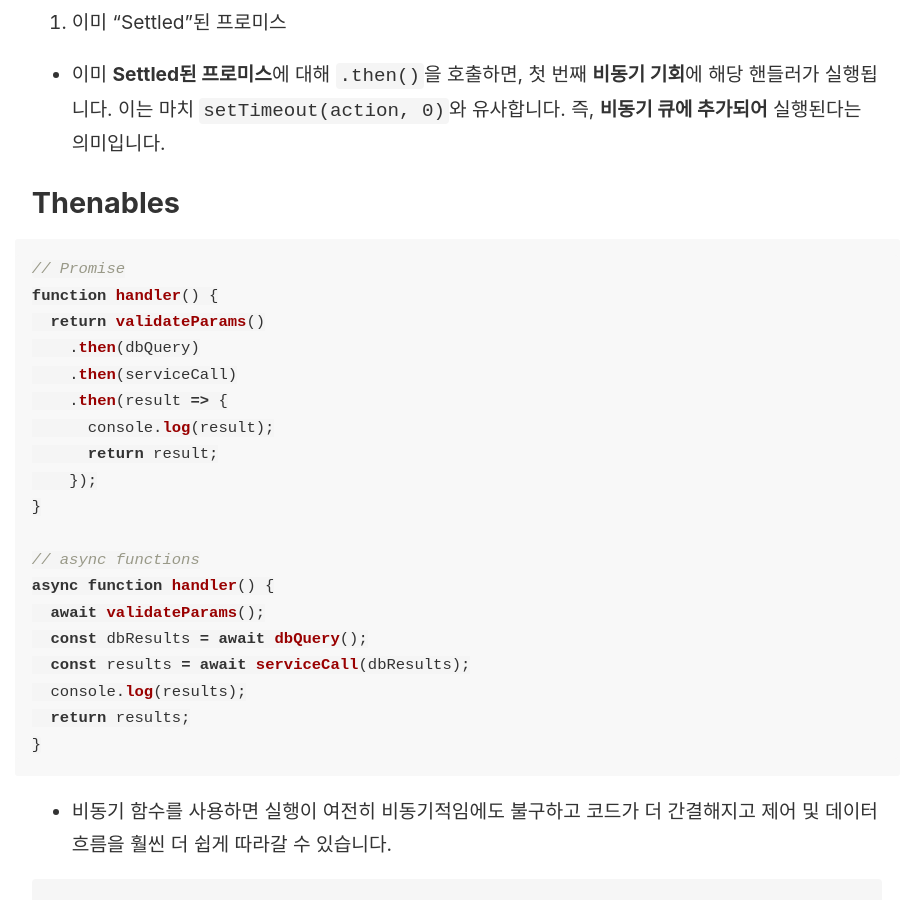
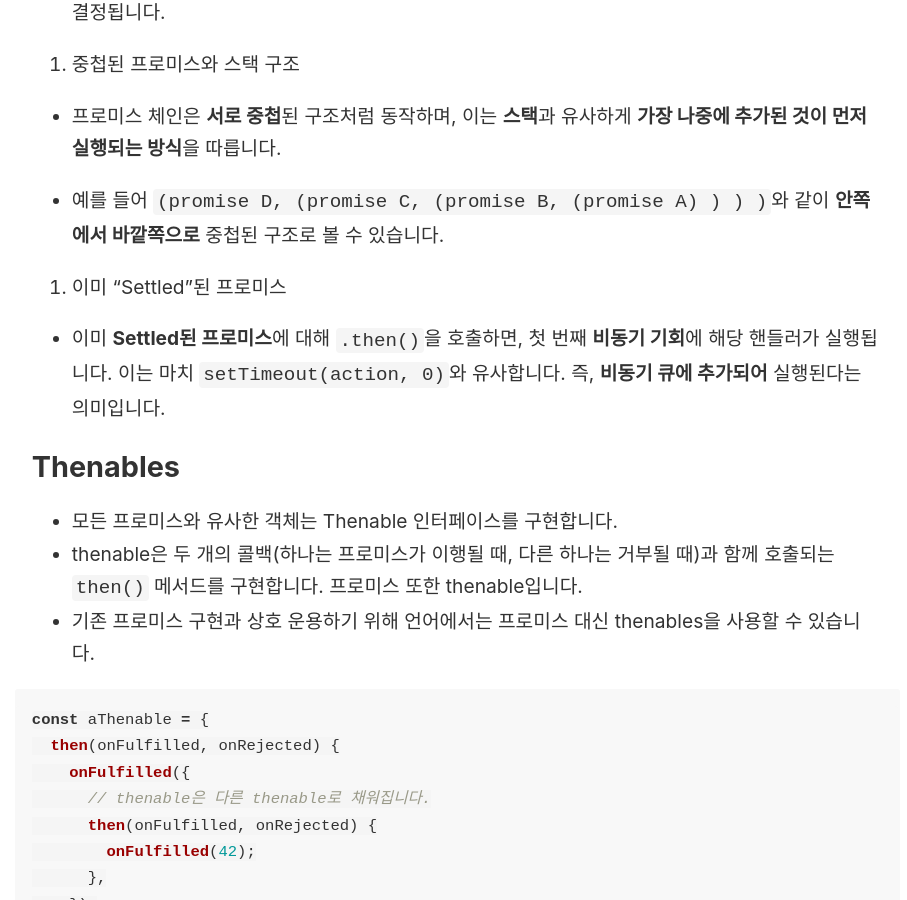
Before and after one commit to yanggwangseong/Article, a Jekyll site: the page built from _notes/nodejs/Promise.md, in a window 1280 px wide and 900 px high, scrolled down 3349 px. Shown: the whole window, without its empty margins (45-952 px from the left). Built offline with Jekyll 4.4.1, drawn with Linux system fonts in a browser that asks for light colours; some of the changed text lies outside the part shown.

````diff
--- a/_notes/nodejs/Promise.md
+++ b/_notes/nodejs/Promise.md
@@ -104,41 +104,30 @@
 
 ## Thenables
 
+- 모든 프로미스와 유사한 객체는 Thenable 인터페이스를 구현합니다.
+- thenable은 두 개의 콜백(하나는 프로미스가 이행될 때, 다른 하나는 거부될 때)과 함께 호출되는 `then()` 메서드를 구현합니다. 프로미스 또한 thenable입니다.
+- 기존 프로미스 구현과 상호 운용하기 위해 언어에서는 프로미스 대신 thenables을 사용할 수 있습니다.
+
+```js
+const aThenable = {
+  then(onFulfilled, onRejected) {
+    onFulfilled({
+      // thenable은 다른 thenable로 채워집니다.
+      then(onFulfilled, onRejected) {
+        onFulfilled(42);
+      },
+    });
+  },
+};
+
+Promise.resolve(aThenable); // 프로미스는 42로 채워집니다.
+```
 
 
+## Promisification(프로미스화)
 
-
-
-```js
-// Promise
-function handler() {
-  return validateParams()
-    .then(dbQuery)
-    .then(serviceCall)
-    .then(result => {
-      console.log(result);
-      return result;
-    });
-}
-
-// async functions
-async function handler() {
-  await validateParams();
-  const dbResults = await dbQuery();
-  const results = await serviceCall(dbResults);
-  console.log(results);
-  return results;
-}
-```
-
-- 비동기 함수를 사용하면 실행이 여전히 비동기적임에도 불구하고 코드가 더 간결해지고 제어 및 데이터 흐름을 훨씬 더 쉽게 따라갈 수 있습니다.
-
-
-> pending, fulfiled, reject
-> resolved, rejected
-> thenable
-> event loop microtask queue macro taskqueue
-
+- 콜백을 받는 함수를 프라미스를 반환하는 함수로 바꾸는 것을 '프라미스화(promisification)'라고 합니다.
+- 기능을 구현 하다 보면 콜백보다는 프라미스가 더 편리하기 때문에 콜백 기반 함수와 라이브러리를 프라미스를 반환하는 함수로 바꾸는 게 좋은 경우가 종종 생깁니다.
 
 
 # Reference
````
Also changed, not shown: other parts of _notes/nodejs/Promise.md (+1 -1 lines), _notes/nodejs/Mobile.md (added, +6 -0 lines), assets/image13.png (renamed from Pasted image 20241110203339.png).
